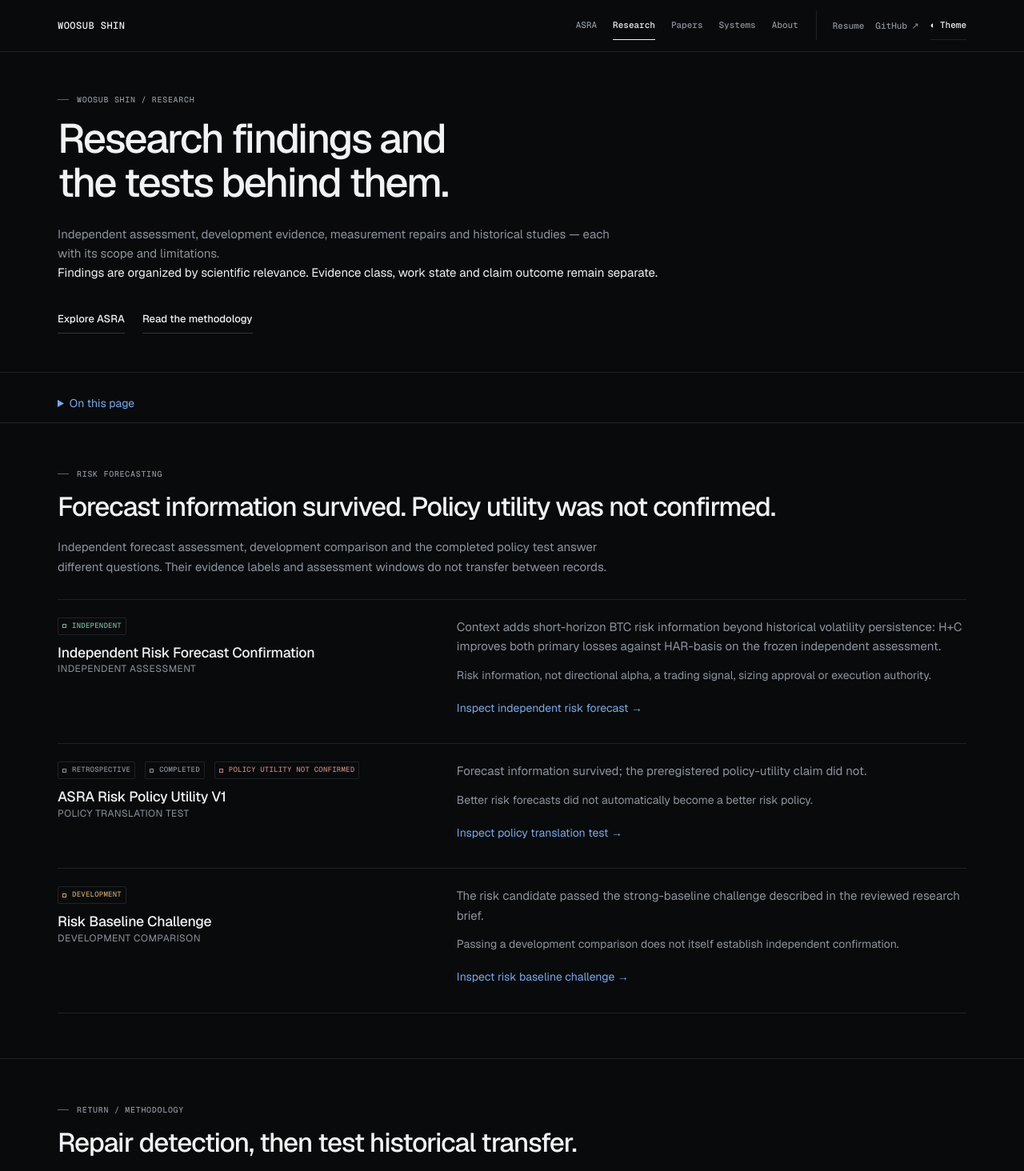
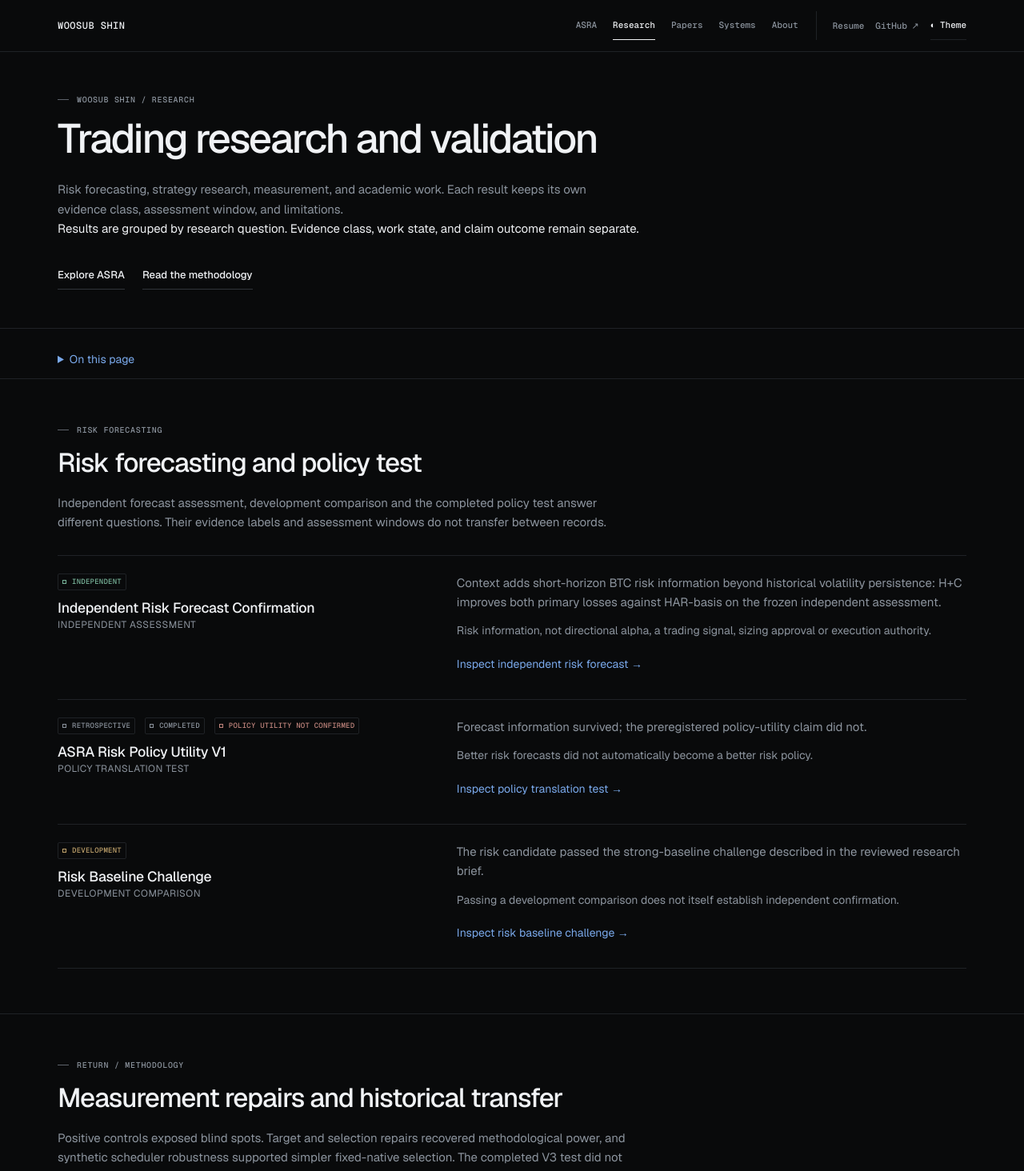
Before and after one commit to MeanyDeany/woosub-shin, a Next.js app: page /research in a window 1280 px wide. Shown: the top 1464 px of the page at 80% size. Built offline with nearby package versions, Linux system fonts and the light colour scheme.

Commit message:
Standardize research page copy

```diff
--- a/app/research/page.tsx
+++ b/app/research/page.tsx
@@ -13,8 +13,8 @@ import { metadataFor } from "@/lib/site-metadata";
 
 export const metadata = metadataFor(
   "/research",
-  "Research Findings",
-  "Independent risk evidence, completed policy translation and Candidate Generator V3’s unconfirmed historical return transfer, with synthetic methodology and academic research by Woosub Shin.",
+  "Trading Research",
+  "Trading research by Woosub Shin covering risk forecasting, strategy validation, measurement, market microstructure, and academic work with explicit evidence boundaries.",
 );
 
 const principles = [
@@ -63,10 +63,10 @@ export default function ResearchPage() {
       <div className="research-page">
         <ResearchHero
           eyebrow="Woosub Shin / Research"
-          title="Research findings and the tests behind them."
-          intro="Independent assessment, development evidence, measurement repairs and historical studies — each with its scope and limitations."
+          title="Trading research and validation"
+          intro="Risk forecasting, strategy research, measurement, and academic work. Each result keeps its own evidence class, assessment window, and limitations."
         >
-          <p className="research-note">Findings are organized by scientific relevance. Evidence class, work state and claim outcome remain separate.</p>
+          <p className="research-note">Results are grouped by research question. Evidence class, work state, and claim outcome remain separate.</p>
           <div className="research-actions">
             <Link className="research-button" href="/asra">Explore ASRA</Link>
             <a className="research-button" href="#methodology">Read the methodology</a>
@@ -82,7 +82,7 @@ export default function ResearchPage() {
           { href: "#methodology", label: "Methodology" },
         ]} />
 
-        <ResearchSection id="risk-forecasting" eyebrow="Risk forecasting" title="Forecast information survived. Policy utility was not confirmed.">
+        <ResearchSection id="risk-forecasting" eyebrow="Risk forecasting" title="Risk forecasting and policy test">
           <p className="research-prose">Independent forecast assessment, development comparison and the completed policy test answer different questions. Their evidence labels and assessment windows do not transfer between records.</p>
           <div className="finding-list">
             <ResearchFindingCard record={researchEvidence.independentRiskForecast} />
@@ -91,7 +91,7 @@ export default function ResearchPage() {
           </div>
         </ResearchSection>
 
-        <ResearchSection id="measurement" eyebrow="Return / methodology" title="Repair detection, then test historical transfer.">
+        <ResearchSection id="measurement" eyebrow="Return / methodology" title="Measurement repairs and historical transfer">
           <p className="research-prose">Positive controls exposed blind spots. Target and selection repairs recovered methodological power, and synthetic scheduler robustness supported simpler fixed-native selection. The completed V3 test did not demonstrate incremental historical return transfer within its frozen validation domain.</p>
           <div className="finding-list">
             <ResearchFindingCard record={researchEvidence.nonlinearSensorRecovery} />
@@ -101,7 +101,7 @@ export default function ResearchPage() {
           </div>
         </ResearchSection>
 
-        <ResearchSection id="systematic-strategies" eyebrow="Retained historical research" title="Historical systems with their selection limits intact">
+        <ResearchSection id="systematic-strategies" eyebrow="Retained historical research" title="Retained historical systems">
           <p className="research-prose">These records document historical strategy research. Post-selection comparisons and later forward observation remain distinct from independent ASRA confirmation.</p>
           <div className="finding-list">
             <ResearchFindingCard record={researchEvidence.dailyEma} />
@@ -117,12 +117,12 @@ export default function ResearchPage() {
           <div className="research-actions"><Link href="/papers">Read the original thesis and seminar paper <span aria-hidden="true">→</span></Link></div>
         </ResearchSection>
 
-        <ResearchSection id="current-research" eyebrow="Current / next" title="Questions that follow from completed evidence">
+        <ResearchSection id="current-research" eyebrow="Current / next" title="Current market microstructure research">
           <CurrentResearch />
         </ResearchSection>
 
-        <ResearchSection id="methodology" eyebrow="Working principles" title="Research credibility is cumulative.">
-          <p className="research-prose">No single diagnostic establishes a system’s validity. Credibility accumulates through temporal discipline, robustness, provenance, operational integrity and appropriately narrow claims.</p>
+        <ResearchSection id="methodology" eyebrow="Working principles" title="Research standards">
+          <p className="research-prose">No single diagnostic establishes a system’s validity. The standard is point-in-time data, robustness, provenance, operational integrity, and claims that match the evidence.</p>
           <ol className="research-grid" style={{ marginTop: 32 }}>
             {principles.map(principle => <li className="research-card" key={principle.index}>
               <p className="research-kicker" aria-hidden="true">{principle.index}</p>
```
